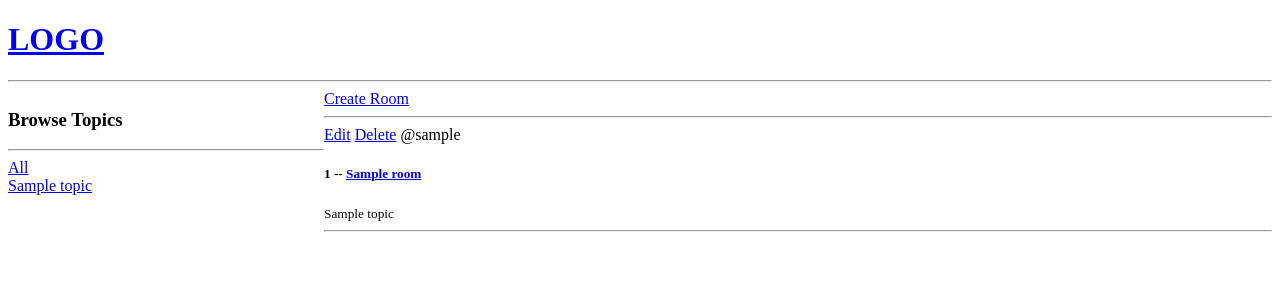
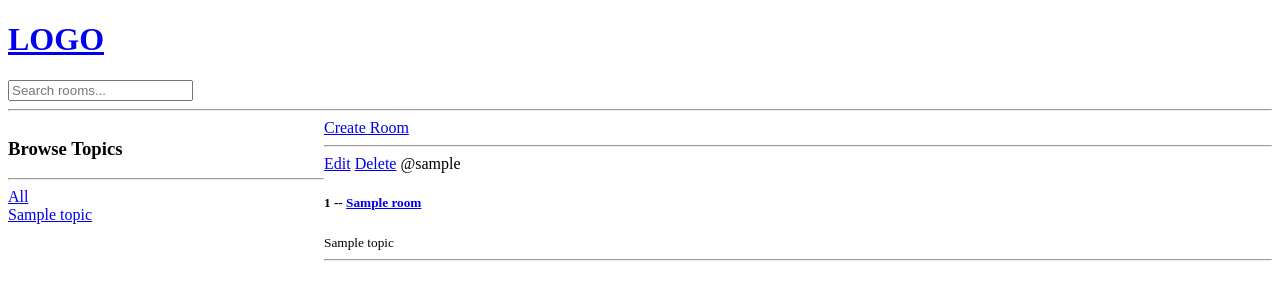
Before and after one commit to JRVinson87/studybud, a Django app: template base/templates/base/home.html in a window 1280 px wide. Shown: the top 300 px of the page. Run offline with Django 4.2, Linux system fonts and the light colour scheme; the template is opened without the code that fills it: most values are stand-ins (such as "Sample title", 1, 10 or a date in 2020).

Commit message:
add search to navbar

```diff
--- a/templates/navbar.html
+++ b/templates/navbar.html
@@ -1,3 +1,8 @@
-<a href="/"><h1>LOGO</h1></a>
+<a href="/">
+    <h1>LOGO</h1>
+</a>
 
+<form method="GET" action="{% url 'home' %}">
+    <input type="text" name="q" placeholder="Search rooms...">
+</form>
 <hr>
```
